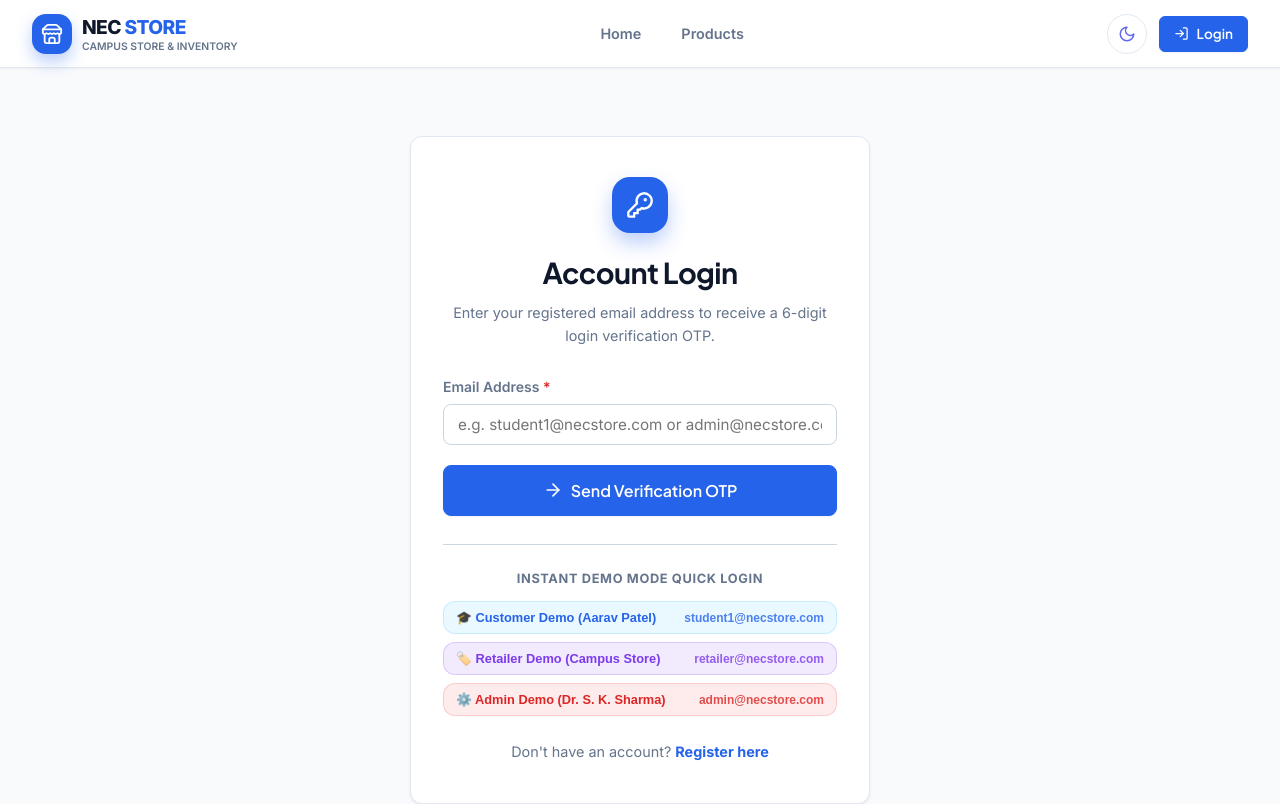
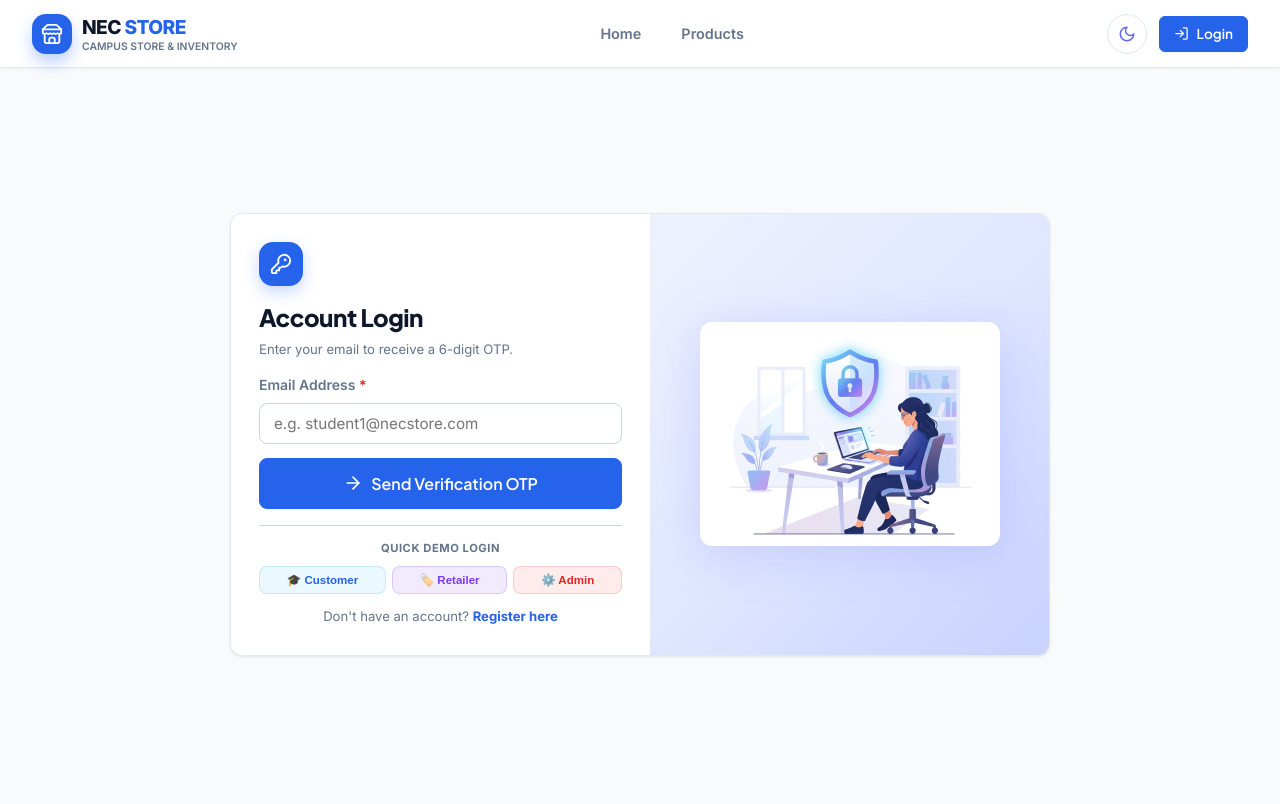
Before and after one commit to akaravind22/NEC_STORE---MERN-Tech, a React (Vite) app in the folder frontend/: page /login in a window 1280 px wide. Shown: the top 804 px of the page. Built offline with nearby package versions, Linux system fonts and the light colour scheme.

Commit message:
changes in login page

```diff
--- a/frontend/src/index.css
+++ b/frontend/src/index.css
@@ -69,11 +69,18 @@
   padding: 0;
 }
 
-html, body {
+html {
+  width: 100%;
+  overflow-x: hidden;
+}
+
+body {
   font-family: var(--font-primary);
   background: var(--bg-color);
   color: var(--text-main);
   min-height: 100vh;
+  width: 100%;
+  max-width: 100vw;
   overflow-x: hidden;
   line-height: 1.6;
   -webkit-font-smoothing: antialiased;
@@ -290,7 +297,7 @@ h1, h2, h3, h4, h5, h6 {
   z-index: 100;
   width: 100%;
   max-width: 100%;
-  margin: 0 0 28px 0;
+  margin: 0;
   padding: 12px 32px;
   background: var(--card-bg);
   border-bottom: 1px solid var(--glass-border);
@@ -404,9 +411,11 @@ h1, h2, h3, h4, h5, h6 {
 
 /* Layout Utilities */
 .app-container {
-  max-width: 1280px;
+  width: 100%;
+  max-width: 1200px;
   margin: 0 auto;
-  padding: 0 24px 40px 24px;
+  padding: 0 20px 40px 20px;
+  box-sizing: border-box;
 }
 
 .page-fade-enter {
--- a/frontend/src/pages/public/LoginPage.jsx
+++ b/frontend/src/pages/public/LoginPage.jsx
@@ -32,42 +32,52 @@ const LoginPage = () => {
   };
 
   return (
-    <div className="page-fade-enter">
+    <div className="page-fade-enter" style={{ height: '100vh', display: 'flex', flexDirection: 'column', overflow: 'hidden' }}>
       <Navbar />
 
-      <main className="app-container" style={{ minHeight: 'calc(100vh - 250px)', display: 'flex', alignItems: 'center', justifyContent: 'center', padding: '40px 16px' }}>
-        <div style={{ width: '100%', maxWidth: '460px' }}>
-          <GlassCard hover={false} style={{ padding: '40px 32px' }}>
-            <div style={{ textAlign: 'center', marginBottom: '28px' }}>
+      <main style={{ flex: 1, display: 'flex', alignItems: 'center', justifyContent: 'center', padding: '16px' }}>
+        <div style={{ width: '100%', maxWidth: '820px' }}>
+          <GlassCard hover={false} style={{ padding: '0', overflow: 'hidden' }}>
+            <div style={{ display: 'flex', flexWrap: 'wrap' }}>
+
+              {/* Left Side — Login Form */}
+              <div style={{
+                flex: '1 1 300px',
+                padding: '28px 28px',
+                display: 'flex',
+                flexDirection: 'column',
+                justifyContent: 'center'
+              }}>
+                <div style={{ marginBottom: '16px' }}>
                   <div
                     style={{
-                  width: '56px',
-                  height: '56px',
-                  borderRadius: '18px',
+                      width: '44px',
+                      height: '44px',
+                      borderRadius: '14px',
                       background: 'var(--gradient-primary)',
-                  display: 'flex',
+                      display: 'inline-flex',
                       alignItems: 'center',
                       justifyContent: 'center',
                       color: '#fff',
-                  margin: '0 auto 16px auto',
-                  boxShadow: '0 10px 20px rgba(37, 99, 235, 0.3)'
+                      marginBottom: '12px',
+                      boxShadow: '0 6px 16px rgba(37, 99, 235, 0.25)'
                     }}
                   >
-                <KeyRound size={28} />
+                    <KeyRound size={22} />
                   </div>
 
-              <h2 style={{ fontSize: '1.8rem', marginBottom: '6px' }}>Account Login</h2>
-              <p style={{ color: 'var(--text-muted)', fontSize: '0.9rem' }}>
-                Enter your registered email address to receive a 6-digit login verification OTP.
+                  <h2 style={{ fontSize: '1.5rem', marginBottom: '4px', fontWeight: 800 }}>Account Login</h2>
+                  <p style={{ color: 'var(--text-muted)', fontSize: '0.82rem', lineHeight: 1.4 }}>
+                    Enter your email to receive a 6-digit OTP.
                   </p>
                 </div>
 
-            <form onSubmit={handleSubmit} style={{ display: 'flex', flexDirection: 'column', gap: '20px' }}>
+                <form onSubmit={handleSubmit} style={{ display: 'flex', flexDirection: 'column', gap: '14px' }}>
                   <GlassInput
                     label="Email Address"
                     name="email"
                     type="email"
-                placeholder="e.g. student1@necstore.com or admin@necstore.com"
+                    placeholder="e.g. student1@necstore.com"
                     value={email}
                     onChange={(e) => setEmail(e.target.value)}
                     required
@@ -81,89 +91,104 @@ const LoginPage = () => {
                     icon={ArrowRight}
                     style={{ width: '100%' }}
                   >
-                {loading ? 'Sending OTP Code...' : 'Send Verification OTP'}
+                    {loading ? 'Sending OTP...' : 'Send Verification OTP'}
                   </GlassButton>
                 </form>
 
-            {/* Quick Demo Login Preset Buttons */}
-            <div style={{ marginTop: '28px', paddingTop: '24px', borderTop: '1px solid var(--glass-border-subtle)' }}>
-              <p style={{ fontSize: '0.8rem', fontWeight: 700, color: 'var(--text-muted)', textAlign: 'center', marginBottom: '12px', textTransform: 'uppercase', letterSpacing: '0.05em' }}>
-                Instant Demo Mode Quick Login
+                {/* Quick Demo Login */}
+                <div style={{ marginTop: '16px', paddingTop: '14px', borderTop: '1px solid var(--glass-border-subtle)' }}>
+                  <p style={{ fontSize: '0.7rem', fontWeight: 700, color: 'var(--text-muted)', textAlign: 'center', marginBottom: '8px', textTransform: 'uppercase', letterSpacing: '0.05em' }}>
+                    Quick Demo Login
                   </p>
-              <div style={{ display: 'flex', flexDirection: 'column', gap: '8px' }}>
+                  <div style={{ display: 'flex', gap: '6px', flexWrap: 'wrap' }}>
                     <button
                       onClick={() => handleQuickDemo('student1@necstore.com')}
                       style={{
-                    padding: '8px 12px',
-                    borderRadius: '12px',
+                        flex: '1 1 auto',
+                        padding: '6px 10px',
+                        borderRadius: '8px',
                         background: 'rgba(56, 189, 248, 0.1)',
                         border: '1px solid rgba(56, 189, 248, 0.2)',
-                    fontSize: '0.8rem',
+                        fontSize: '0.72rem',
                         fontWeight: 600,
                         color: 'var(--primary-blue)',
                         cursor: 'pointer',
-                    display: 'flex',
-                    alignItems: 'center',
-                    justifyContent: 'space-between'
+                        whiteSpace: 'nowrap'
                       }}
                     >
-                  <span>🎓 Customer Demo (Aarav Patel)</span>
-                  <span style={{ fontSize: '0.75rem', opacity: 0.8 }}>student1@necstore.com</span>
+                      🎓 Customer
                     </button>
-
                     <button
                       onClick={() => handleQuickDemo('retailer@necstore.com')}
                       style={{
-                    padding: '8px 12px',
-                    borderRadius: '12px',
+                        flex: '1 1 auto',
+                        padding: '6px 10px',
+                        borderRadius: '8px',
                         background: 'rgba(124, 58, 237, 0.1)',
                         border: '1px solid rgba(124, 58, 237, 0.2)',
-                    fontSize: '0.8rem',
+                        fontSize: '0.72rem',
                         fontWeight: 600,
                         color: 'var(--primary-purple)',
                         cursor: 'pointer',
-                    display: 'flex',
-                    alignItems: 'center',
-                    justifyContent: 'space-between'
+                        whiteSpace: 'nowrap'
                       }}
                     >
-                  <span>🏷️ Retailer Demo (Campus Store)</span>
-                  <span style={{ fontSize: '0.75rem', opacity: 0.8 }}>retailer@necstore.com</span>
+                      🏷️ Retailer
                     </button>
-
                     <button
                       onClick={() => handleQuickDemo('admin@necstore.com')}
                       style={{
-                    padding: '8px 12px',
-                    borderRadius: '12px',
+                        flex: '1 1 auto',
+                        padding: '6px 10px',
+                        borderRadius: '8px',
                         background: 'rgba(239, 68, 68, 0.1)',
                         border: '1px solid rgba(239, 68, 68, 0.2)',
-                    fontSize: '0.8rem',
+                        fontSize: '0.72rem',
                         fontWeight: 600,
                         color: 'var(--status-danger)',
                         cursor: 'pointer',
-                    display: 'flex',
-                    alignItems: 'center',
-                    justifyContent: 'space-between'
+                        whiteSpace: 'nowrap'
                       }}
                     >
-                  <span>⚙️ Admin Demo (Dr. S. K. Sharma)</span>
-                  <span style={{ fontSize: '0.75rem', opacity: 0.8 }}>admin@necstore.com</span>
+                      ⚙️ Admin
                     </button>
                   </div>
                 </div>
 
-            <div style={{ marginTop: '24px', textAlign: 'center', fontSize: '0.9rem', color: 'var(--text-muted)' }}>
+                <div style={{ marginTop: '12px', textAlign: 'center', fontSize: '0.82rem', color: 'var(--text-muted)' }}>
                   Don't have an account?{' '}
                   <Link to="/register" style={{ color: 'var(--primary-blue)', fontWeight: 700, textDecoration: 'none' }}>
                     Register here
                   </Link>
                 </div>
+              </div>
+
+              {/* Right Side — Illustration */}
+              <div style={{
+                flex: '1 1 280px',
+                background: 'linear-gradient(135deg, #eef2ff 0%, #e0e7ff 50%, #c7d2fe 100%)',
+                display: 'flex',
+                alignItems: 'center',
+                justifyContent: 'center',
+                padding: '24px'
+              }}>
+                <img
+                  src="/images/login-illustration.jpg"
+                  alt="Secure login illustration"
+                  style={{
+                    width: '100%',
+                    maxWidth: '300px',
+                    borderRadius: '12px',
+                    objectFit: 'contain',
+                    filter: 'drop-shadow(0 8px 24px rgba(99, 102, 241, 0.2))'
+                  }}
+                />
+              </div>
+
+            </div>
           </GlassCard>
         </div>
       </main>
-
-      <Footer />
     </div>
   );
 };
```
Also changed, not shown: frontend/public/images/login-illustration.jpg (added), 1 other file (tests, documents, lock files or other folders). Lines whose indentation alone changed are shown as unchanged.
